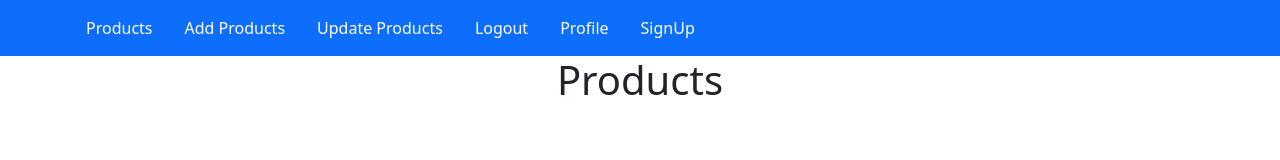
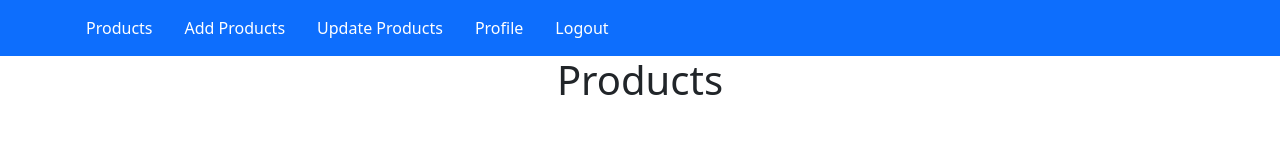
Before and after one commit to sachinpandeygurh/ecomm-dashboard-MERN-, a React (Create React App) app in the folder frontend/: page / in a window 1280 px wide. Shown: the top 160 px of the page. Built offline with nearby package versions, Linux system fonts and the light colour scheme; sample sign-in values are in the browser's storage.

Commit message:
signupflow#12

```diff
--- a/frontend/src/components/App.js
+++ b/frontend/src/components/App.js
@@ -4,6 +4,7 @@ import NavBar from './nav';
 import { BrowserRouter, Route, Routes } from 'react-router-dom';
 import Footer from './footer';
 import SignUp from './SignUp';
+import PrivateRoute from './privateRoute';
 
 function App() {
   return (
@@ -11,13 +12,16 @@ function App() {
       <BrowserRouter className="App-header">
        <NavBar/>
       <Routes>
+
+        <Route element={<PrivateRoute/>} >
+
         <Route path="/" element={<h1>Products</h1>} />
         <Route path="/add" element={<h1>Add Products</h1>} />
         <Route path="/update" element={<h1>Update Products</h1>} />
         <Route path="/logout" element={<h1>Logout</h1>} />
         <Route path="/profile" element={<h1>Profile</h1>} />
+        </Route>
         <Route path="/signup" element={<SignUp/>} />
-
       </Routes>
       <Footer/>
       </BrowserRouter>
--- a/frontend/src/components/SignUp.js
+++ b/frontend/src/components/SignUp.js
@@ -1,4 +1,4 @@
-import React, { useState } from "react";
+import React, { useEffect, useState } from "react";
 import { useNavigate } from "react-router-dom";
 
 const SignUp = () => {
@@ -6,6 +6,14 @@ const SignUp = () => {
   const [email, setEmail] = useState("");
   const [password, setPassword] = useState("");
   const navigate = useNavigate();
+
+  useEffect(()=>{
+    const auth=localStorage.getItem('user')
+    if(auth)
+    {
+      navigate('/')
+    }
+  })
 
   const collectData = async () => {
     let result = await fetch("http://localhost:5000/register", {
@@ -17,7 +25,9 @@ const SignUp = () => {
     result = await result.json();
     console.warn(result);
 
+
     if (result) {
+      localStorage.setItem('user',JSON.stringify(result))
       navigate("/");
     } else {
       alert("Something went wrong");
--- a/frontend/src/components/nav.jsx
+++ b/frontend/src/components/nav.jsx
@@ -1,7 +1,8 @@
 import React from "react";
-import { Link} from "react-router-dom";
+import { Link } from "react-router-dom";
 
 function NavBar() {
+  const auth= localStorage.getItem('user')
   return (
     <div className="bg-primary">
       <ul className="container d-flex justify-content-start align-items-center align-content-center navbar nav">
@@ -14,14 +15,14 @@ function NavBar() {
         <li className="nav-item">
           <Link className="nav-link text-white" to="/update">Update Products</Link>
         </li>
-    <li className="nav-item">
-      <Link className="nav-link text-white" to="/logout">Logout</Link>
-    </li>
+
         <li className="nav-item">
           <Link className="nav-link text-white" to="/profile">Profile</Link>
         </li>
-    <li>
-    <Link className="nav-link text-white" to="/signup">SignUp</Link>
+        <li >
+
+          {auth?<Link className="nav-link text-white" to="/logout">Logout</Link>:<Link className="nav-link text-white" to="/signup">SignUp</Link>}
+
         </li>
 
       </ul>
--- /dev/null
+++ b/frontend/src/components/privateRoute.js
@@ -0,0 +1,9 @@
+import React from "react";
+import { Navigate , Outlet } from "react-router-dom";
+
+const PrivateRoute =()=>{
+    const auth= localStorage.getItem('user')
+    return auth?<Outlet/>:<Navigate to='/signup'/>
+};
+
+ export default  PrivateRoute;
```
Lines whose indentation alone changed are shown as unchanged.
